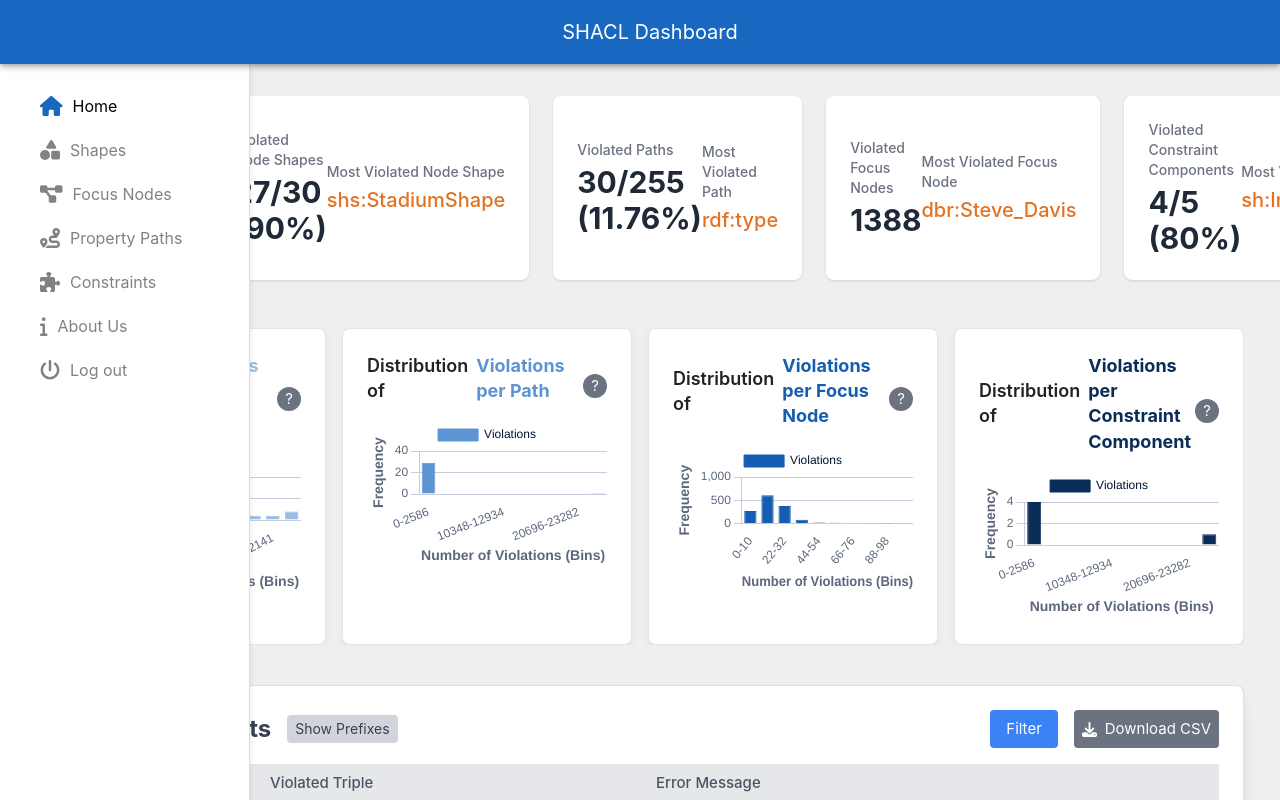
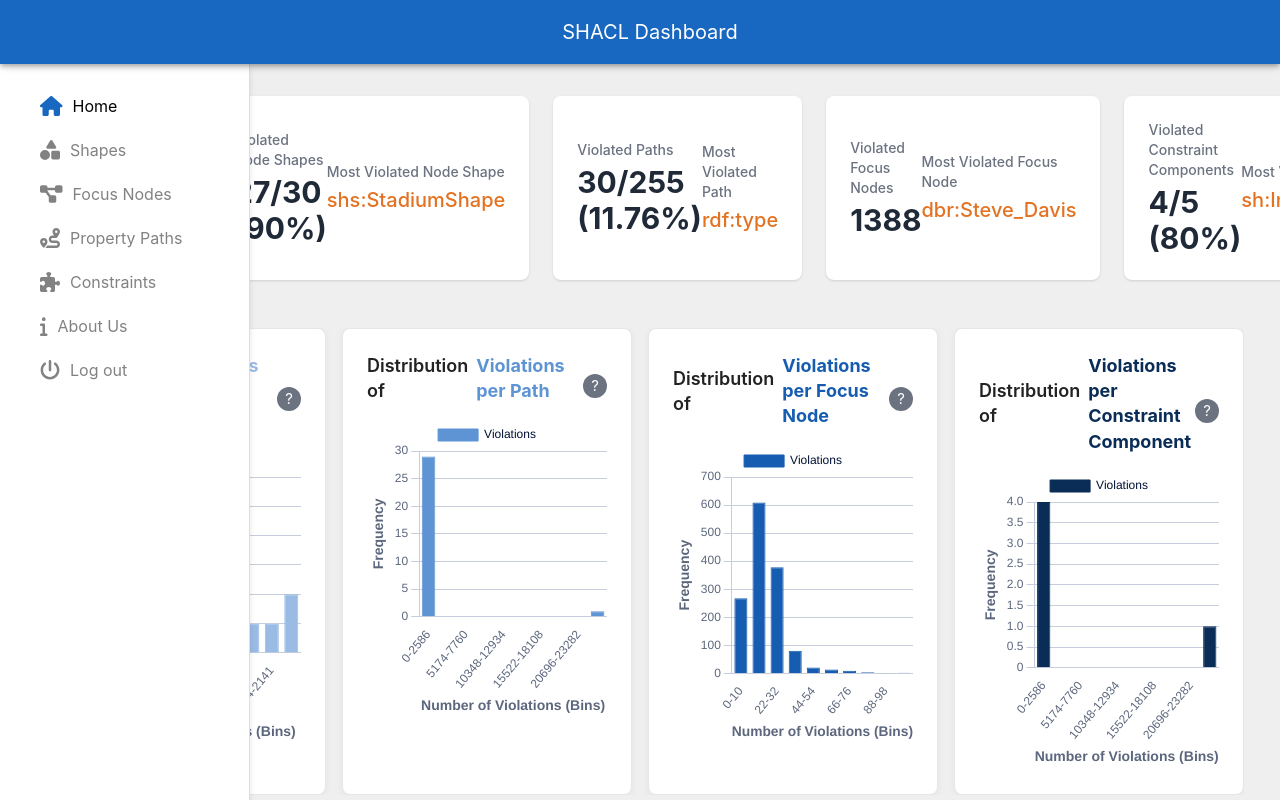
Before and after one commit to DE-TUM/shacl-dashboard, a Vue app in the folder frontend/: page /home in a window 1280 px wide. Both pictures are taken after a click on the button "ENTER". Built offline with nearby package versions, Linux system fonts and the light colour scheme.

Commit message:
UI Updates klappe die dritte

```diff
--- a/frontend/src/components/Charts/HistogramChart.vue
+++ b/frontend/src/components/Charts/HistogramChart.vue
@@ -1,10 +1,10 @@
 <template>
-  <div class="chart-card w-full max-w-full overflow-hidden">
+  <div class="chart-card ">
     <div class="chart-header flex justify-between items-center">
       <h3 class="inline-flex items-center gap-2" v-html="title"></h3>
       <ToggleQuestionMark :explanation="explanationText" />
     </div>
-    <div class="chart-body w-full h-auto">
+    <div class="chart-body w-full ">
       <canvas ref="histogramCanvas"></canvas>
     </div>
   </div>
```
